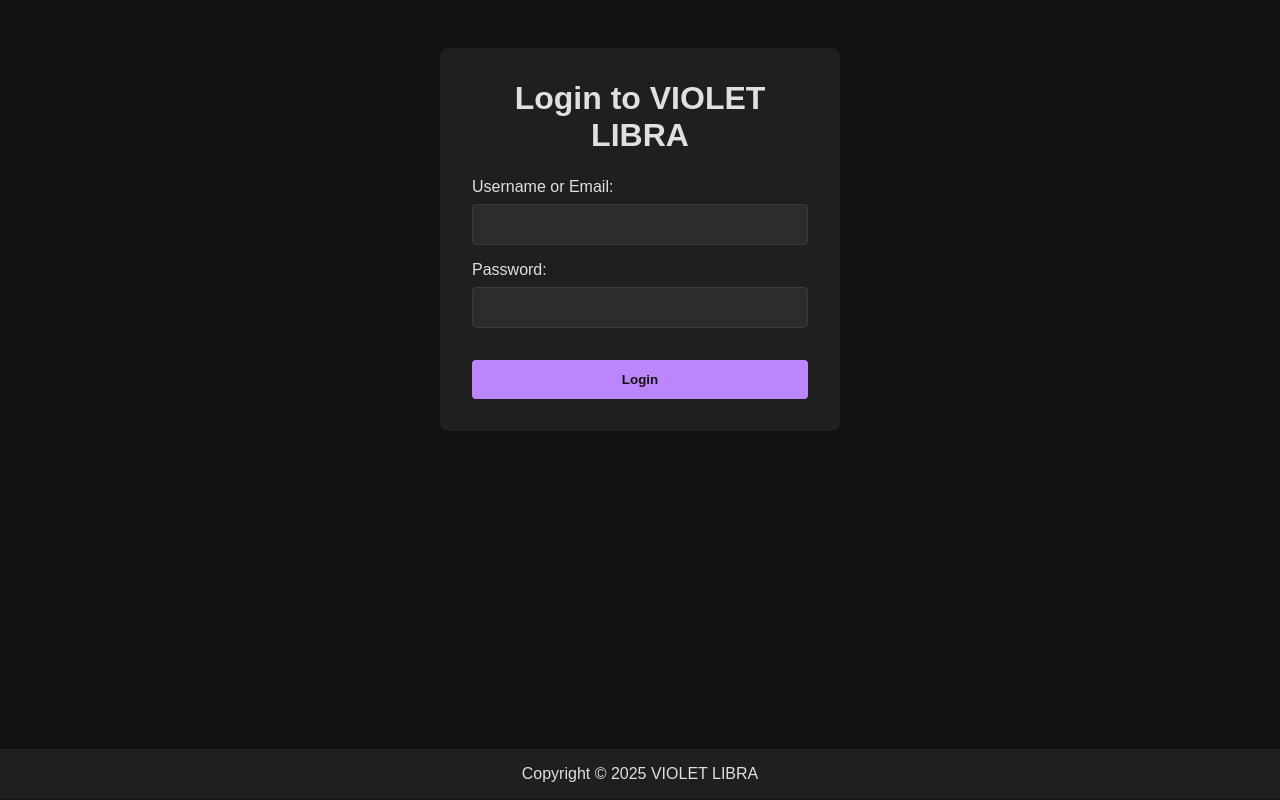
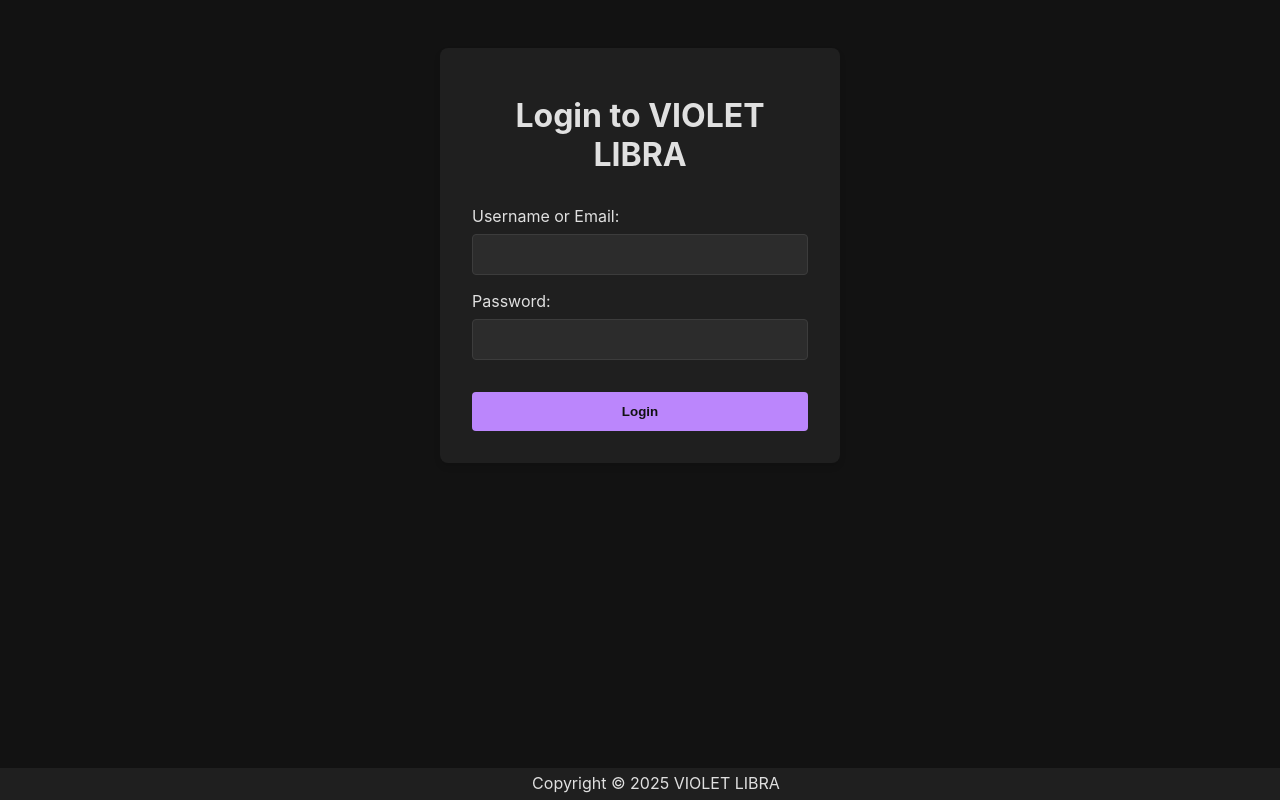
Before and after one commit to wxn0brP/violet-libra, a website: page public/dynamic/login.html in a window 1280 px wide. Drawn offline with Linux system fonts and the light colour scheme; files that its build step writes are made by us from their sources.

Commit message:
feat: update

```diff
--- a/public/static/page.css
+++ b/public/static/page.css
@@ -2,5 +2,29 @@
     width: 80%;
     margin: 0 auto;
     padding: 1em;
-    min-height: calc(100vh - 51px);
+    min-height: calc(100vh - 2rem);
+    padding-bottom: 3rem;
 }
+
+ul,
+ol {
+    padding-left: 2rem;
+}
+
+h1,
+h2,
+h3 {
+    margin: 1rem 0 0.7rem 0;
+    padding-bottom: 0.5rem;
+}
+
+p {
+    margin-bottom: 1rem;
+    text-indent: 2em;
+}
+
+hr {
+    margin: 1rem 0;
+    border: none;
+    border-top: 1px solid #ccc;
+}
--- a/public/static/style.css
+++ b/public/static/style.css
@@ -20,9 +20,7 @@
 body {
     background-color: var(--background-color);
     color: var(--text-color);
-    font-family: Arial, sans-serif;
-    margin: 0;
-    padding: 0;
+    font-family: -apple-system, BlinkMacSystemFont, 'Segoe UI', Roboto, Oxygen, Ubuntu, Cantarell, 'Open Sans', 'Helvetica Neue', sans-serif;
 }
 
 a {
@@ -33,10 +31,11 @@ a:hover {
     color: firebrick;
 }
 
-header, footer {
+footer {
     background-color: var(--header-footer-background);
-    padding: 1em;
+    padding: .3rem;
     text-align: center;
+    height: 2rem;
 }
 
 button {
@@ -51,13 +50,16 @@ button:hover {
     background-color: var(--button-hover-background);
 }
 
-input, textarea, select {
+input,
+textarea,
+select {
     background-color: var(--input-background);
     border: 1px solid var(--input-border);
     color: var(--text-color);
     padding: 0.5em;
 }
 
-input::placeholder, textarea::placeholder {
+input::placeholder,
+textarea::placeholder {
     color: var(--placeholder-color);
 }
--- a/src/router.ts
+++ b/src/router.ts
@@ -6,12 +6,14 @@ const router = new Router();
 router.get("/", async (req, res) => {
     const listData = await getMdList();
     const list = `<ul>${listData.map(item => `<li><a href="${item.name}">${item.name}</a></li>`).join("")}</ul>`
-    res.render("index", { title: " | List", body: list });
+    res.render("index", { title: " | List", body: `<h1>List</h1>` + list });
 });
 
 router.get("/cms", (req, res) => {
     res.render("cms", { title: " | Editor" });
 });
+
+router.get("/login", (req, res) => res.render("login"));
 
 router.get("/:id", async (req, res, next) => {
     const md = await getMd(req.params.id);
```
Also changed, not shown: public/dynamic/login.html (renamed from public/static/login.html).
